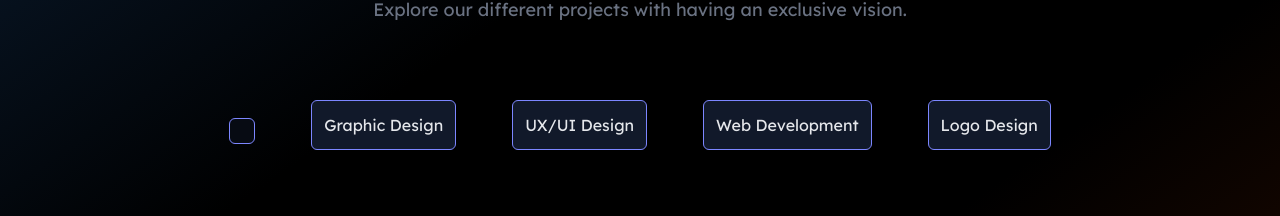
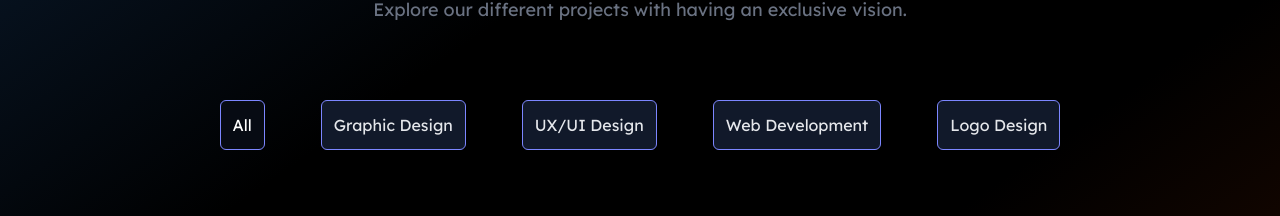
Before and after one commit to barezzali2/Design-Vision, a React (Vite) app: page /projects in a window 1280 px wide. Shown: the part 222-438 px from the top of the page. Built offline with nearby package versions, Linux system fonts and the light colour scheme; grey boxes are pictures that could not be loaded; a web font is replaced by a local one.

Commit message:
Modified the filter

```diff
--- a/src/components/projects/ProjectsPage.jsx
+++ b/src/components/projects/ProjectsPage.jsx
@@ -1,8 +1,8 @@
-import React, { useReducer, useState } from 'react'
+import React, { useEffect, useReducer, useRef, useState } from 'react'
 import { motion } from "framer-motion"
 import { useTranslation } from 'react-i18next'
 import Button from '../Button';
-import { FaExternalLinkAlt } from "react-icons/fa";
+import { FaExternalLinkAlt, FaFilter } from "react-icons/fa";
 
 
   const initialState = {
@@ -24,8 +24,10 @@ import { FaExternalLinkAlt } from "react-icons/fa";
 
 function ProjectsPage() {
   const [isExpanded, setIsExpanded] = useState(false);
+  const [isFilterOpen, setIsFilterOpen] = useState(false);
   const { t, i18n } = useTranslation();
   const [state, dispatch] = useReducer(projectsReducer, initialState)
+  const currentLang = (i18n.resolvedLanguage || i18n.language || 'en').split('-')[0];
 
 
   function handleExpand() {
@@ -35,8 +37,18 @@ function ProjectsPage() {
   function handleFilter(filterType) {
     dispatch({ type: 'filter', payload: filterType});
     setIsExpanded(false);
+    setIsFilterOpen(false);
   }
 
+  function toggleFilterPanel() {
+    setIsFilterOpen((prev) => !prev)
+  }
+
+  const getTypeLabel = (type) => (
+    type === "all"
+      ? currentLang === "en" && "All" || currentLang === "ar" && "کل" || currentLang === "ku" && "هەموو"
+      : type
+  );
 
   const projectListObj = t('projects.projectsList', {returnObjects: true})
   const projectsList = Object.values(projectListObj);
@@ -65,16 +77,54 @@ function ProjectsPage() {
 
 
     <>
-          <div className='text-[13px] lg:text-[16px] lg:block lg:mt-5 lg:items-center'>
-          {filterTypes.map((type) => (
+
+      {/* Filter panel (mobile + tablet) */}
+      <div className='lg:hidden w-[90%] md:w-[70%] mx-auto relative'>
+        <button
+          type='button'
+          onClick={toggleFilterPanel}
+          aria-expanded={isFilterOpen}
+          className='w-full md:w-auto mx-auto flex items-center justify-center gap-3 bg-indigo-500 text-white font-semibold px-6 py-3 rounded-full shadow-md hover:bg-indigo-400 transition'
+        >
+          <FaFilter className='text-sm' />
+          {t('projects.filterButton')}
+        </button>
+
+        <div
+          className={`absolute left-0 right-0 top-full mt-4 z-20 transform transition-all duration-200 ${isFilterOpen ? "opacity-100 translate-y-0 pointer-events-auto" : "opacity-0 -translate-y-2 pointer-events-none"}`}
+        >
+          <div className='bg-[#0c1220] border border-indigo-400/40 rounded-3xl p-6 md:p-8 shadow-lg'>
+            <h3 className='text-white text-lg font-semibold mb-4'>
+              {t('projects.filterTypesHeading')}
+            </h3>
+            <div className='grid grid-cols-1 sm:grid-cols-2 gap-4'>
+              {filterTypes.map((type) => (
+                <button
+                  key={type}
+                  type='button'
+                  onClick={() => handleFilter(type)}
+                  className={`w-full text-left px-4 py-3 rounded-2xl border transition ${state.selectedType === type ? "bg-indigo-500 text-white border-indigo-400" : "bg-[#11192a] text-gray-200 border-transparent hover:border-indigo-400/40 hover:bg-[#0b101b]"}`}
+                >
+                  {getTypeLabel(type)}
+                </button>
+              ))}
+            </div>
+          </div>
+        </div>
+      </div>
+
+      {/* Default filter options (large screens) */}
+      <div className='hidden lg:flex lg:flex-wrap lg:justify-center text-[13px] lg:text-[16px] lg:mt-5 lg:items-center'>
+        {filterTypes.map((type) => (
           <button
-          className={`border-1 border-indigo-400 cursor-pointer hover:bg-[#0b101b] p-2 md:p-3 px-3 rounded-md m-7 ${state.selectedType === type ? "bg-[#070b13] text-white" : "bg-[#11192a] text-gray-200"}`}
-          onClick={() => handleFilter(type)}
+            key={type}
+            className={`border-1 border-indigo-400 cursor-pointer hover:bg-[#0b101b] p-2 md:p-3 px-3 rounded-md m-7 ${state.selectedType === type ? "bg-[#070b13] text-white" : "bg-[#11192a] text-gray-200"}`}
+            onClick={() => handleFilter(type)}
           >
-            {type === "all" ? i18n.language === "en" && "All" || i18n.language === "ar" && "کل" || i18n.language === "ku" && "هەموو" : type}
+            {getTypeLabel(type)}
           </button>
-            ))}
-        </div>
+        ))}
+      </div>
 
     <div className='grid grid-cols-1 md:grid md:grid-cols-3 gap-20 mb-20 lg:mb-20 max-w-[85%] mx-auto md:max-w-[90%]'>
        {visibleProjects.map((project, index) => (
@@ -83,7 +133,7 @@ function ProjectsPage() {
           <h2 className='text-xl mb-3 font-medium'>{project.title}</h2>
           <h4 className='text-[15px] mb-3'>{project.field}</h4>
           <a href={project.link} target='blank' className='flex flex-row justify-center items-center text-sm text-indigo-500 lg:hover:text-indigo-400'>
-          <FaExternalLinkAlt className={`${i18n.language === "ku" || i18n.language === "ar" ? "ml-2" : "mr-2"}`}/> {t('projects.visitHere')}
+          <FaExternalLinkAlt className={`${currentLang === "ku" || currentLang === "ar" ? "ml-2" : "mr-2"}`}/> {t('projects.visitHere')}
           </a>
         </div>
        ))
@@ -97,7 +147,7 @@ function ProjectsPage() {
           <h4 className='text-[15px] mb-3'>{project.field}</h4>
           <p className='text-sm mb-5'>{project.description}</p>
           <a href={project.link} target='blank' className='flex flex-row justify-center items-center text-sm text-indigo-500 lg:hover:text-indigo-400'>
-          <FaExternalLinkAlt className={`${i18n.language === "ku" || i18n.language === "ar" ? "ml-2" : "mr-2"}`}/> {t('projects.visitHere')}
+          <FaExternalLinkAlt className={`${currentLang === "ku" || currentLang === "ar" ? "ml-2" : "mr-2"}`}/> {t('projects.visitHere')}
           </a>
         </div>
     ))) : (projectsList.slice(0, Math.ceil(projectsList.length / 2)).map((project, index) => (
@@ -107,7 +157,7 @@ function ProjectsPage() {
           <h4 className='text-[15px] mb-3'>{project.field}</h4>
           <p className='text-sm mb-5'>{project.description}</p>
           <a href={project.link} target='blank' className='flex flex-row justify-center items-center text-sm text-indigo-500 lg:hover:text-indigo-400'>
-          <FaExternalLinkAlt className={`${i18n.language === "ku" || i18n.language === "ar" ? "ml-2" : "mr-2"}`}/> {t('projects.visitHere')}
+          <FaExternalLinkAlt className={`${currentLang === "ku" || currentLang === "ar" ? "ml-2" : "mr-2"}`}/> {t('projects.visitHere')}
           </a>
         </div>
     ))
```
